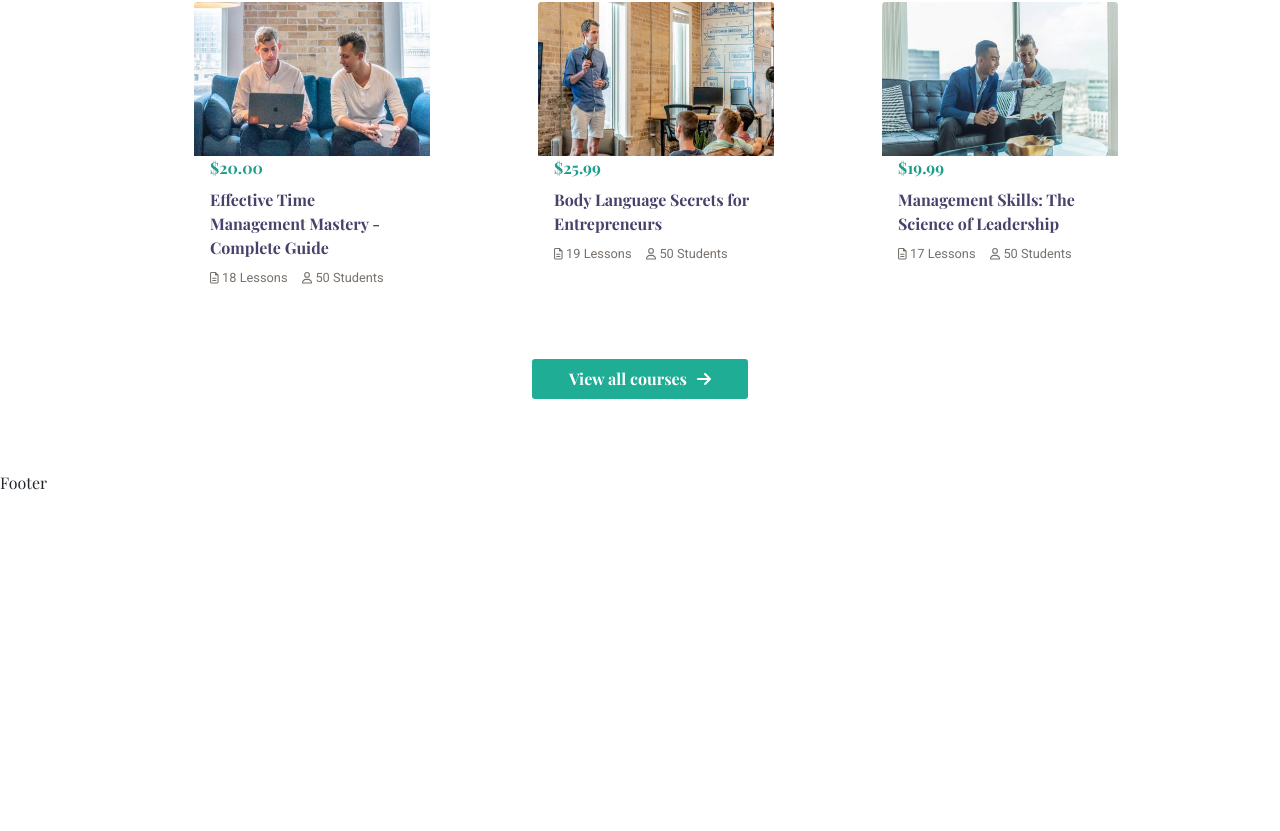
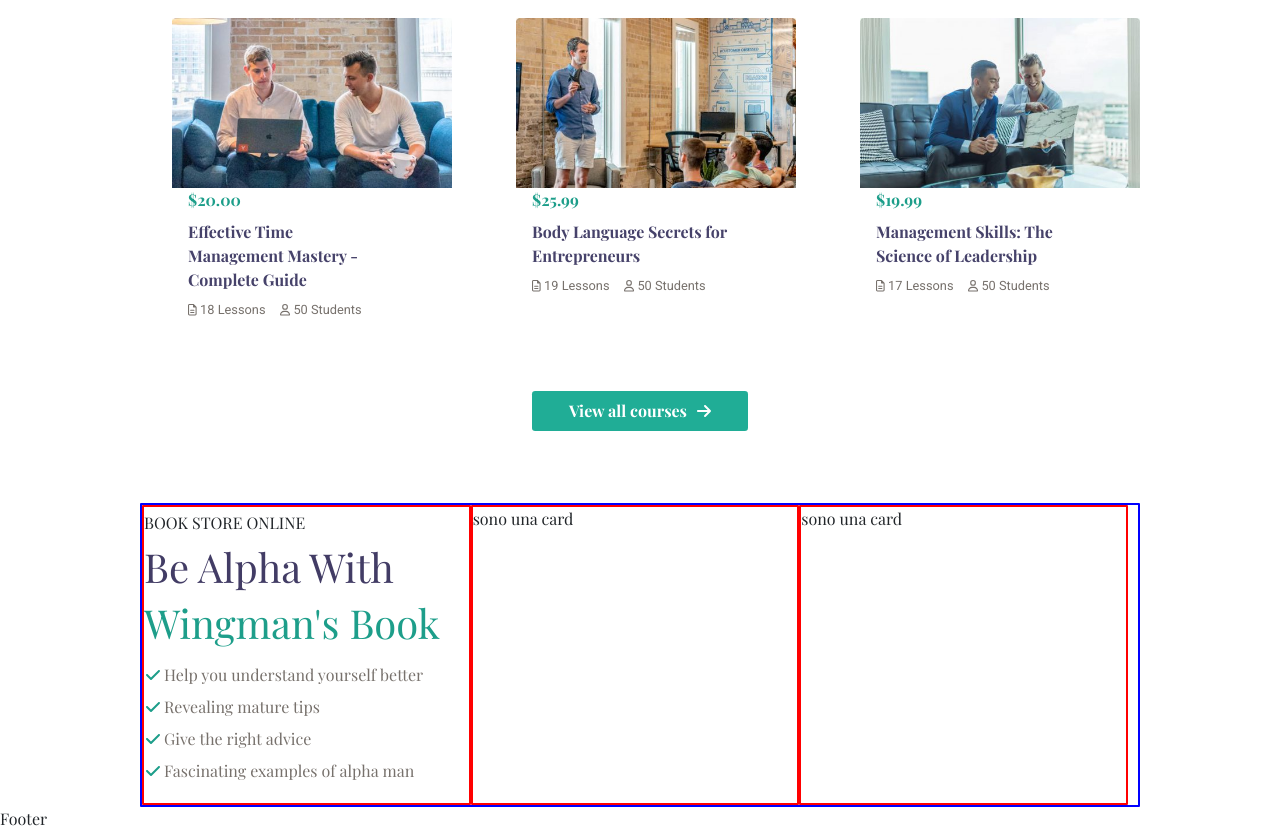
Before and after one commit to Andrea-Baggio/proj-html-vuejs, a Vue app: page / in a window 1280 px wide. Shown: the part 1962-2793 px from the top of the page. Before the commit the page ends 2457 px from the top, so only its background shows below. Built offline with nearby package versions, Linux system fonts and the light colour scheme.

Commit message:
prima card della terza parte del main

```diff
--- a/src/components/MainPage.vue
+++ b/src/components/MainPage.vue
@@ -27,7 +27,7 @@
                 alt=""
               >
             </div>
-            <div class="kaixa fw-bolder">
+            <div class="color2 fw-bolder">
               Kaixa Stark
             </div>
             <div class="name">
@@ -43,7 +43,7 @@
       <h1 class="text-center">
         Latest <span class="color">Online Courses</span>
       </h1>
-      <ul class="d-flex justify-content-around py-5">
+      <ul class="d-flex justify-content-between py-5">
         <li
           v-for="element in arrPackages"
           :key="element.id"
@@ -87,6 +87,35 @@
       </div>
 
       <!-- TERZA PARTE -->
+      <div class="card-container">
+        <div class="card card1">
+          <div class="fw-normal">
+            BOOK STORE ONLINE
+          </div>
+          <h1>
+            <span class="color2">Be Alpha With</span>  <br>
+            <span class="color">Wingman's Book</span>
+          </h1>
+          <ul class="check-list">
+            <li
+              v-for="element in arrList"
+              :key="element.id"
+            >
+              <font-awesome-icon
+                class="color"
+                icon="fa-solid fa-check"
+              />
+              {{ element.item }}
+            </li>
+          </ul>
+        </div>
+        <div class="card card2">
+          sono una card
+        </div>
+        <div class="card card3">
+          sono una card
+        </div>
+      </div>
     </div>
   </main>
 </template>
@@ -145,6 +174,19 @@ export default {
         nLessons: '17 Lessons',
         nStudents: '50 Students',
       }],
+      // TERZA PARTE
+      arrList: [{
+        item: 'Help you understand yourself better',
+      },
+      {
+        item: 'Revealing mature tips',
+      },
+      {
+        item: 'Give the right advice',
+      },
+      {
+        item: 'Fascinating examples of alpha man',
+      }],
     };
   },
 };
@@ -174,7 +216,7 @@ export default {
   font-size: 1.1em;
 }
 
-.kaixa {
+.color2 {
   color: rgb(66, 60, 101);
 }
 
@@ -203,8 +245,8 @@ ul {
 }
 
 .picture {
-  height: 154px;
-  width: 236px;
+  height: 170px;
+  width: 280px;
   z-index: -99;
 }
 
@@ -268,4 +310,37 @@ button:hover {
 }
 
 // TERZA PARTE
+
+.card-container {
+  border: 2px solid blue;
+  border-radius: 1px;
+  display: flex;
+}
+
+.card {
+  border: 2px solid red;
+  border-radius: 1px;
+}
+
+.card1 {
+  flex-basis: 33%;
+  line-height: 2rem;
+  h1 {
+    font-weight: 100;
+    line-height: 3.5rem;
+  }
+}
+
+.check-list  {
+  display: flex;
+  flex-direction: column;
+  gap: 0px;
+  color: rgb(119, 113, 108);
+  margin-left: -30px;
+}
+
+.card2,
+.card3 {
+  flex-basis: 33%;
+}
 </style>
--- a/src/main.js
+++ b/src/main.js
@@ -12,7 +12,7 @@ import {
 } from '@fortawesome/free-brands-svg-icons';
 
 import {
-  faChevronDown, faCartShopping, faBook, faArrowRight, faLifeRing,
+  faChevronDown, faCartShopping, faBook, faArrowRight, faLifeRing, faCheck,
 } from '@fortawesome/free-solid-svg-icons';
 
 import { faFileLines, faUser } from '@fortawesome/free-regular-svg-icons';
@@ -31,6 +31,7 @@ library.add(
   faArrowRight,
   faFileLines,
   faLifeRing,
+  faCheck,
 );
 
 /* add font awesome icon component */
```
